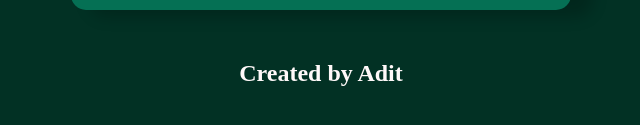
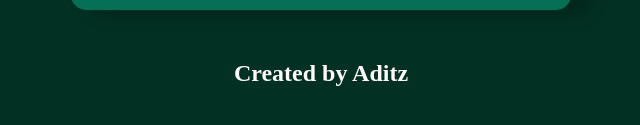
Before and after one commit to nrvaa/calculatron, a plain HTML site: page index.html in a window 1280 px wide. Shown: the part 895-1020 px from the top of the page, 319-959 px from the left. Drawn offline with Linux system fonts and the light colour scheme.

Commit message:
text patch

```diff
--- a/index.html
+++ b/index.html
@@ -36,7 +36,7 @@
       </div>
     </div>
     <div>
-      <h2 class="label-bawah">Created by Adit</h2>
+      <h2 class="label-bawah">Created by Aditz</h2>
     </div>
     <script src="main.js"></script>
   </body>
```
